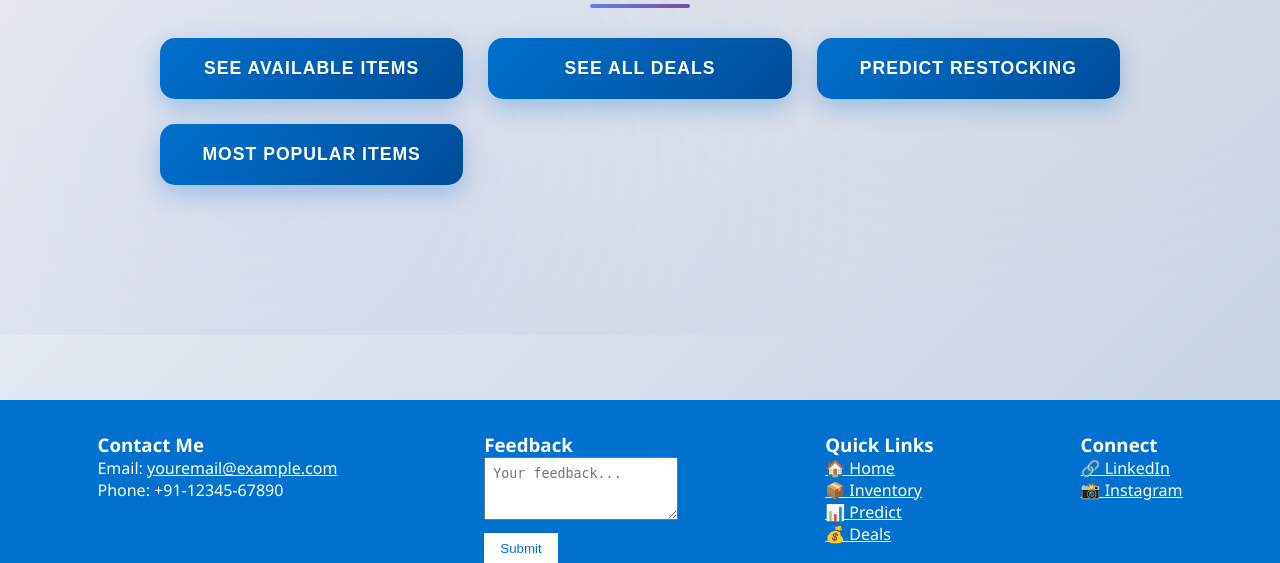
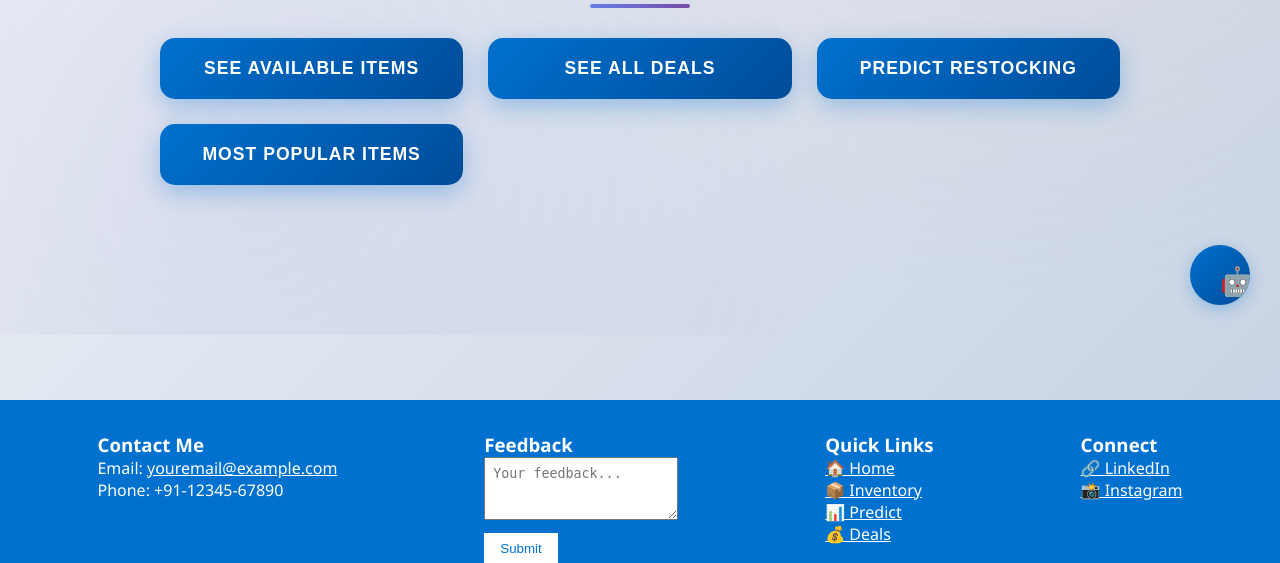
Before and after one commit to tanii1125/Walmart, a Flask app: page / in a window 1280 px wide. Shown: the part 465-1028 px from the top of the page. Run offline with Flask 3, Linux system fonts and the light colour scheme.

Commit message:
Add floating chat icon linked to chats.html

```diff
--- a/main.py
+++ b/main.py
@@ -37,6 +37,11 @@ def most_popular():
     popular_items = get_most_popular_items()
     return render_template("most_popular.html", items=popular_items)
 
+@app.route("/chats")
+def chats():
+    return render_template("chats.html")
+
+
 ##festive pop-up
 if __name__=="__main__":
     serve(app, host='0.0.0.0', port=4000)
--- a/templates/index.html
+++ b/templates/index.html
@@ -288,6 +288,28 @@
                 padding: 15px;
             }
         }
+        #chat-icon {
+        position: fixed;
+        bottom: 30px;
+        right: 30px;
+        background-color: #0071ce;
+        color: white;
+        font-size: 28px;
+        border: none;
+        border-radius: 50%;
+        width: 60px;
+        height: 60px;
+        box-shadow: 0 4px 15px rgba(0, 113, 206, 0.3);
+        cursor: pointer;
+        z-index: 999;
+        transition: transform 0.2s ease;
+        }
+
+        #chat-icon:hover {
+        transform: scale(1.1);
+        }
+
+
     </style>
 </head>
 
@@ -319,6 +341,8 @@
             <button onclick="window.location.href='deals'">See All Deals</button>
             <button onclick="window.location.href='restore_predict'">Predict Restocking</button>
             <button onclick="window.location.href='most_popular'">Most Popular Items</button>
+            <button id="chat-icon" onclick="window.location.href='chats'">🤖</button>
+
         </div>
     </div>
 
```
